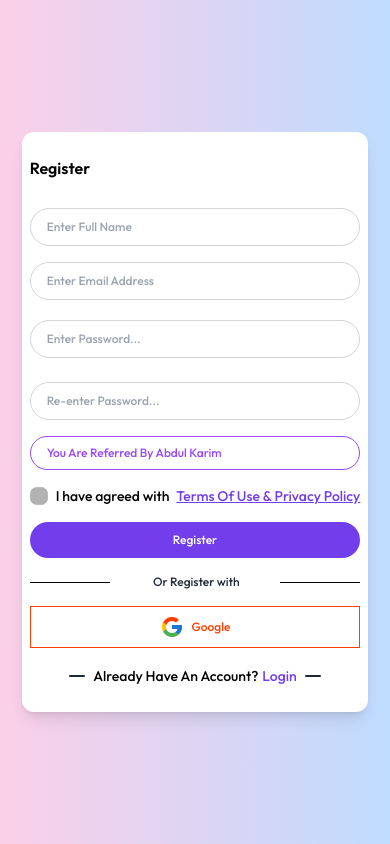
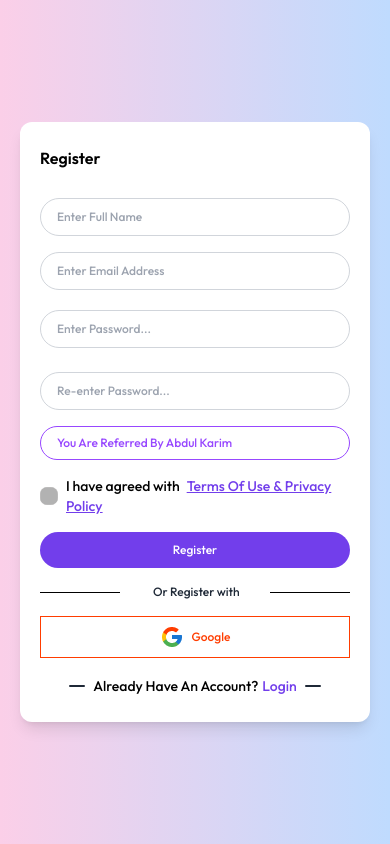
Before and after one commit to I-am-MoRsHeD/sm-user-portal, a Next.js app: page /auth/registration in a window 390 px wide. Built offline with nearby package versions, Linux system fonts and the light colour scheme.

Commit message:
register issue solve

```diff
--- a/src/app/auth/registration/page.tsx
+++ b/src/app/auth/registration/page.tsx
@@ -1,8 +1,6 @@
-import React from 'react';
 
 import RegistrationForm from '@/components/auth/RegistrationForm';
 import Image from 'next/image';
-import { BackToHome } from '../login/components';
 
 const Page = () => {
     return (
@@ -21,7 +19,7 @@ const Page = () => {
                         </div>
                     </div>
                     {/* Registration Form Section */}
-                    <div className="w-full lg:w-[50%]">
+                    <div className="w-full lg:w-[50%] p-3">
                         <RegistrationForm />
                     </div>
                 </div>
--- a/src/components/auth/RegistrationForm.tsx
+++ b/src/components/auth/RegistrationForm.tsx
@@ -1,13 +1,12 @@
 "use client";
+import { SocialLogin } from "@/app/auth/login/components";
+import Link from "next/link";
 import { useState } from "react";
-import Link from "next/link";
 import { useForm } from "react-hook-form";
-import { SocialLogin } from "@/app/auth/login/components";
-import useAxiosSecure from "../hooks/useAxiosSecure";
+import toast from "react-hot-toast";
 import useAuthContext from "../AuthContext/useAuthContext";
 import LoadingSpinner from "../common/Loading/LoadingSpinner";
-import { useRouter } from "next/navigation";
-import toast from "react-hot-toast";
+import useAxiosSecure from "../hooks/useAxiosSecure";
 
 
 interface FormData {
@@ -48,7 +47,7 @@ const RegistrationForm = () => {
           // router.push('/auth/verify-email')
         }
       };
-    } catch (error : any) {
+    } catch (error: any) {
       setLoading(false);
       toast.error("There is something wrong");
     }
@@ -61,7 +60,7 @@ const RegistrationForm = () => {
   };
 
   return (
-    <div className="bg-white rounded-xl shadow-lg px-2 lg:px-6 py-6 my-5 lg:my-10 w-full">
+    <div className="bg-white rounded-xl shadow-lg  px-5 lg:px-6 py-6 my-5 lg:my-10 w-full">
       <h3 className="text-base font-semibold text-black">Register</h3>
 
       <form className="space-y-4" onSubmit={handleSubmit(onSubmit)}>
```
